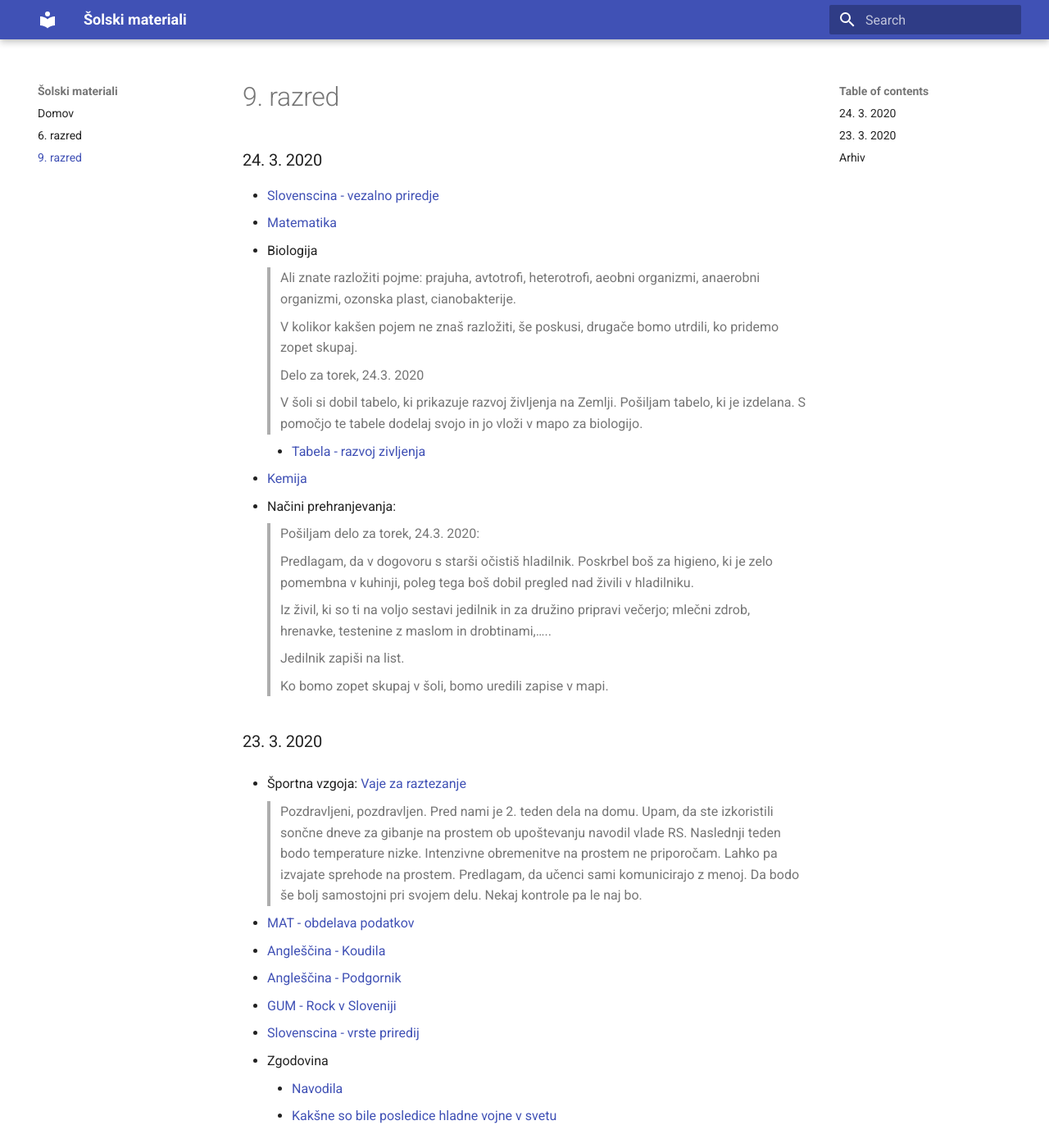
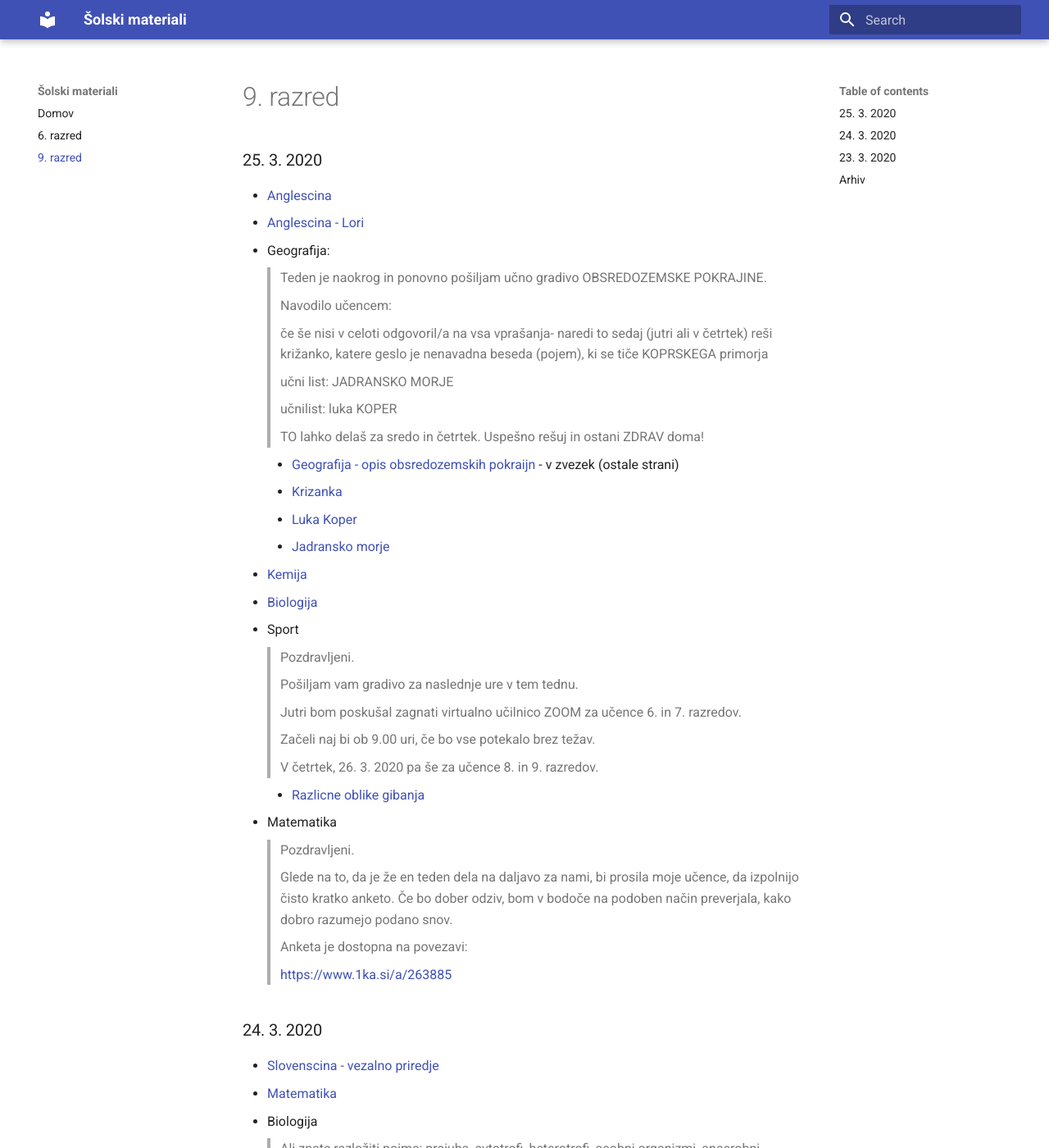
Before and after one commit to skyflyer/solski-materiali, an MkDocs documentation site: the page built from docs/9razred/index.md, in a window 1280 px wide and 1400 px high. Shown: the whole window at 82% size. Built offline with MkDocs 1.6.1 and Material for MkDocs 9.7.7, drawn with Linux system fonts in a browser that asks for light colours.

Commit message:
25. 3. 2020 - 9. razred

```diff
--- a/docs/9razred/index.md
+++ b/docs/9razred/index.md
@@ -3,11 +3,56 @@ title: 9. razred
 summary: ucna snov za 9. razred
 ---
 
-<!--
-Drug teden
-* [Geografija - opis obsredozemskih pokraijn](geografija/OPIS-OBSREDOZEMSKIH-POKRAJIN.pdf) - v zvezek (ostale strani)
+### 25. 3. 2020
 
--->
+* [Anglescina](anglescina/2020-03-25-anglescina.pdf)
+* [Anglescina - Lori](anglescina/2020-03-25-ang-lori.pdf)
+* Geografija:
+
+    >Teden je naokrog in ponovno pošiljam učno gradivo OBSREDOZEMSKE POKRAJINE.
+    >
+    >Navodilo učencem:
+    >
+    >če še nisi v celoti odgovoril/a na vsa vprašanja- naredi to sedaj (jutri ali v četrtek)
+    >reši križanko, katere geslo je nenavadna beseda (pojem), ki se tiče KOPRSKEGA primorja
+    >
+    >učni list: JADRANSKO MORJE
+    >
+    >učnilist: luka KOPER
+    >
+    >TO lahko delaš za sredo in četrtek.  Uspešno rešuj in ostani ZDRAV  doma!
+
+    * [Geografija - opis obsredozemskih pokraijn](geografija/OPIS-OBSREDOZEMSKIH-POKRAJIN.pdf) - v zvezek (ostale strani)
+    * [Krizanka](geografija/2020-03-25-krizanka.pdf)
+    * [Luka Koper](geografija/luka-koper.pdf)
+    * [Jadransko morje](geografija/jadransko-morje.pdf)
+
+* [Kemija](kemija/2020-03-25-kemija.pdf)
+* [Biologija](biologija/2020-03-25-biologija.pdf)
+* Sport
+
+    >Pozdravljeni.
+    >
+    >Pošiljam vam gradivo za naslednje ure v tem tednu.
+    >
+    >Jutri bom poskušal zagnati virtualno učilnico ZOOM za učence 6. in 7. razredov.
+    >
+    >Začeli naj bi ob 9.00 uri, če bo vse potekalo brez težav.
+    >
+    >V četrtek, 26. 3. 2020 pa še za učence 8. in 9. razredov.
+
+    * [Razlicne oblike gibanja](sport/2020-03-25-gibanje.pdf)
+
+* Matematika
+
+    >Pozdravljeni.
+    >
+    >Glede na to, da je že en teden dela na daljavo za nami, bi prosila moje učence, da izpolnijo čisto kratko anketo. Če bo dober odziv, bom v bodoče na podoben način preverjala, kako dobro razumejo podano snov.
+    >
+    >Anketa je dostopna na povezavi:
+    >
+    >[https://www.1ka.si/a/263885](https://www.1ka.si/a/263885)
+
 
 ### 24. 3. 2020
 
```
Also changed, not shown: 8 other files.
